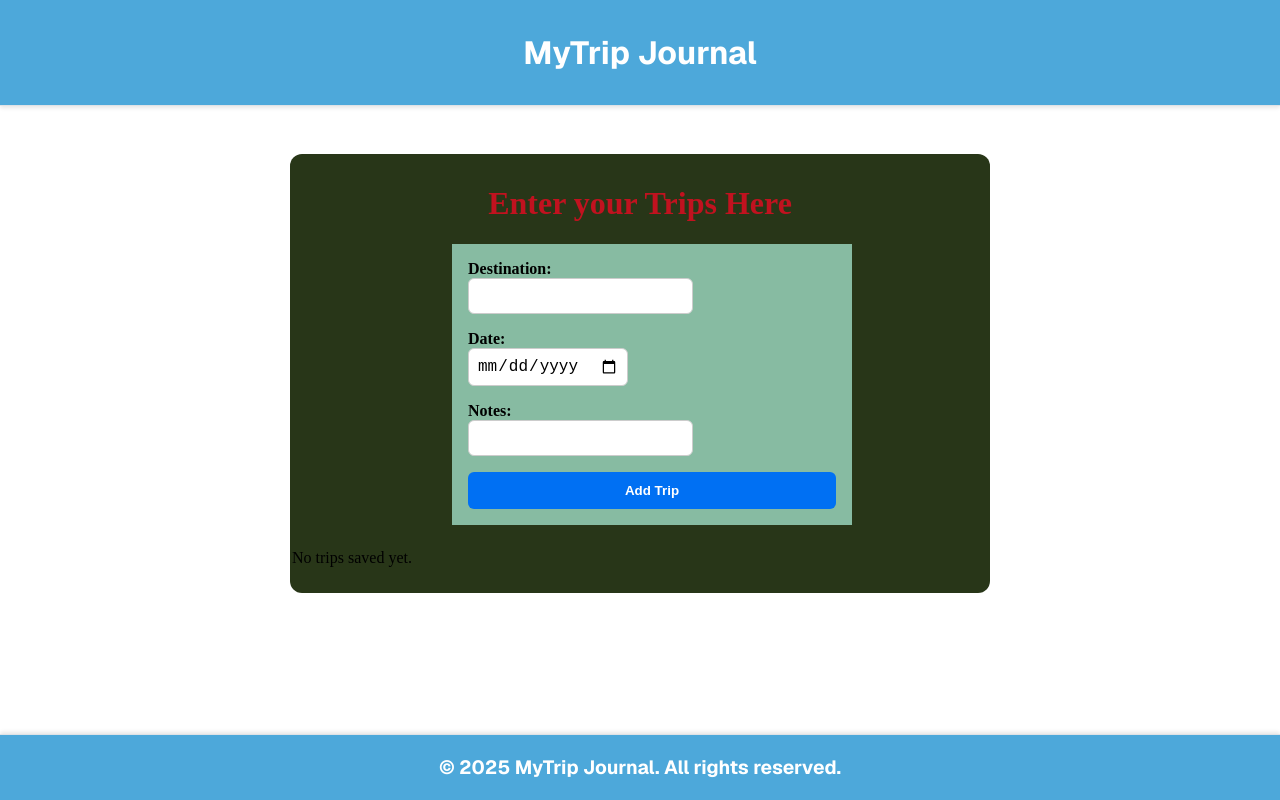
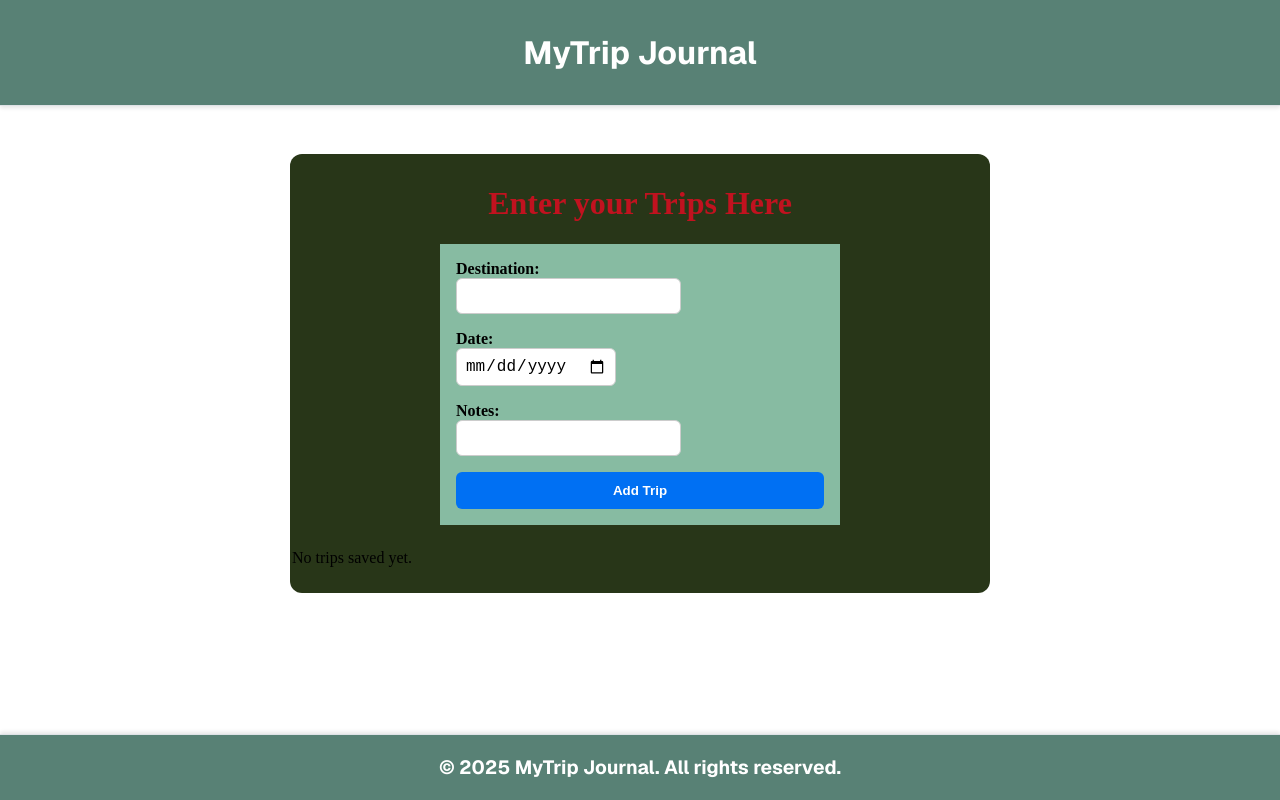
Before and after one commit to potnurusrilatha/Travel-StyledComponents, a Next.js app: page / in a window 1280 px wide. Built offline with nearby package versions, Linux system fonts and the light colour scheme.

Commit message:
fixed mq

```diff
--- a/src/components/AddTrip/index.tsx
+++ b/src/components/AddTrip/index.tsx
@@ -16,20 +16,15 @@ type AddTripFormProps = {
 
 const Form = styled.form`
   background-color: #87BBA2;
-  margin-bottom: 1.5rem;
-  margin-left: 10rem;
+  margin: 0 auto 1.5rem auto;
   display: flex;
   flex-direction: column;
   gap: 1rem;
   max-width: 400px;
-  width: 400px;
+  width: 100%;
   padding: 1rem;
-
-
-  @media only screen and (max-width: 480px) {
-  padding: 0.5rem;
-  margin-left: 1rem;
-  margin-right: 1rem;
+ @media only screen and (max-width: 480px) {
+  padding: 0.75rem;
   }
 `;
 
@@ -50,7 +45,7 @@ const Input = styled.input`
     outline: none;
     border-color: #0070f3;
   }
-  @media only and screen and (max-width: 480px) {
+  @media only screen and (max-width: 480px) {
   font-size: 0.95rem;
   }
 `;
@@ -70,7 +65,7 @@ const Button = styled.button`
   }
     @media only screen and (max-width: 480px) {
     padding: 0.6rem;
-    font-size: 0.95rem
+    font-size: 0.95rem;
     }
 `;
 
--- a/src/components/Footer/index.tsx
+++ b/src/components/Footer/index.tsx
@@ -3,7 +3,7 @@ import styled from 'styled-components';
 
 const FooterWrapper = styled.footer
 `
-background-color: #4DA8DA;
+background-color: #588175;
 padding: 20px;
 text-align: center;
 border-top: 1px solid #dee2e6;
@@ -16,7 +16,7 @@ box-shadow: 0 -2px 4px rgba(0, 0.1, 1, 0.1);
     font-weight: 700;
   }
   @media only screen and (max-width: 768px) {
-    padding: 18px;
+    padding: 12px;
       p {
         font-size: 1rem;
       }
--- a/src/components/Header/index.tsx
+++ b/src/components/Header/index.tsx
@@ -2,7 +2,7 @@
 import styled from 'styled-components';
 
 const HeaderWrapper = styled.header`
-  background-color: #4DA8DA;
+  background-color: #588175;
   padding: 2rem 2rem;
   text-align: center;
   border-bottom: 1px solid #dee2e6;
--- a/src/components/TripCard/index.tsx
+++ b/src/components/TripCard/index.tsx
@@ -19,6 +19,18 @@ const Card = styled.div`
   background-color: #5D737;
   box-shadow: 0 2px 8px rgba(0, 0, 0, 0.1);
   margin: 1rem 0;
+  @media only screen and (max-width: 768px) {
+    padding:3rem;
+    margin:0.75rem;
+}
+  @media only screen and (max-width: 480px) {
+    padding: 2rem;
+    margin: 0.5rem;
+  }
+  h2, h3 p {
+  color: #fff;
+  margin-bottom: 0.5rem;
+  }
 `;
 
 const DeleteButton = styled.button`
@@ -33,7 +45,16 @@ font-weight: 800;
   &:hover {
     background-color: #87BBA2;
   }
+@media only screen and (max-width:768px) {
+padding: 0.75rem 1.5rem;
+font-size: 0.9rem;
+}
+@media only screen and(max-width: 480px) {
+padding: 0.6rem 1.2rem;
+font-size: 0.85rem;
+}
 `
+
 
 const TripsCard = ({ trip, onDeleteTrip} : Props ) => {
   return (
--- a/src/components/TripList/index.tsx
+++ b/src/components/TripList/index.tsx
@@ -10,6 +10,14 @@ flex-direction:column;
 gap: 1rem;
 margin-top: 1.5rem;
 padding: 0.5rem;
+@media only queries and (max-width: 768px) {
+  padding: 0.75rem;
+  gap: 0.75rem;
+}
+@media only queries and (max-width: 480px) {
+padding: 0.5rem;
+gap: 0.5rem;
+}
 `
 
 type TripType = {
```
